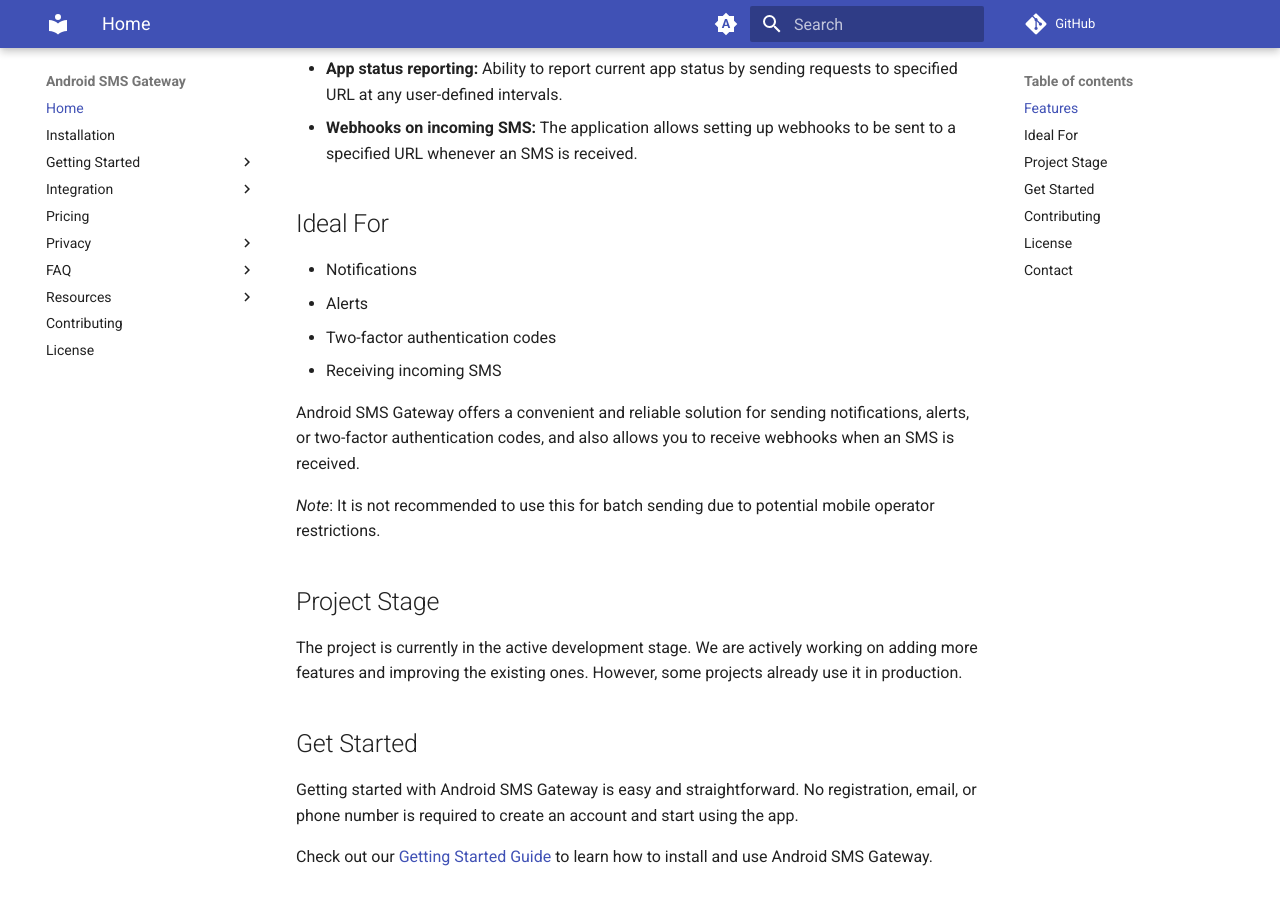
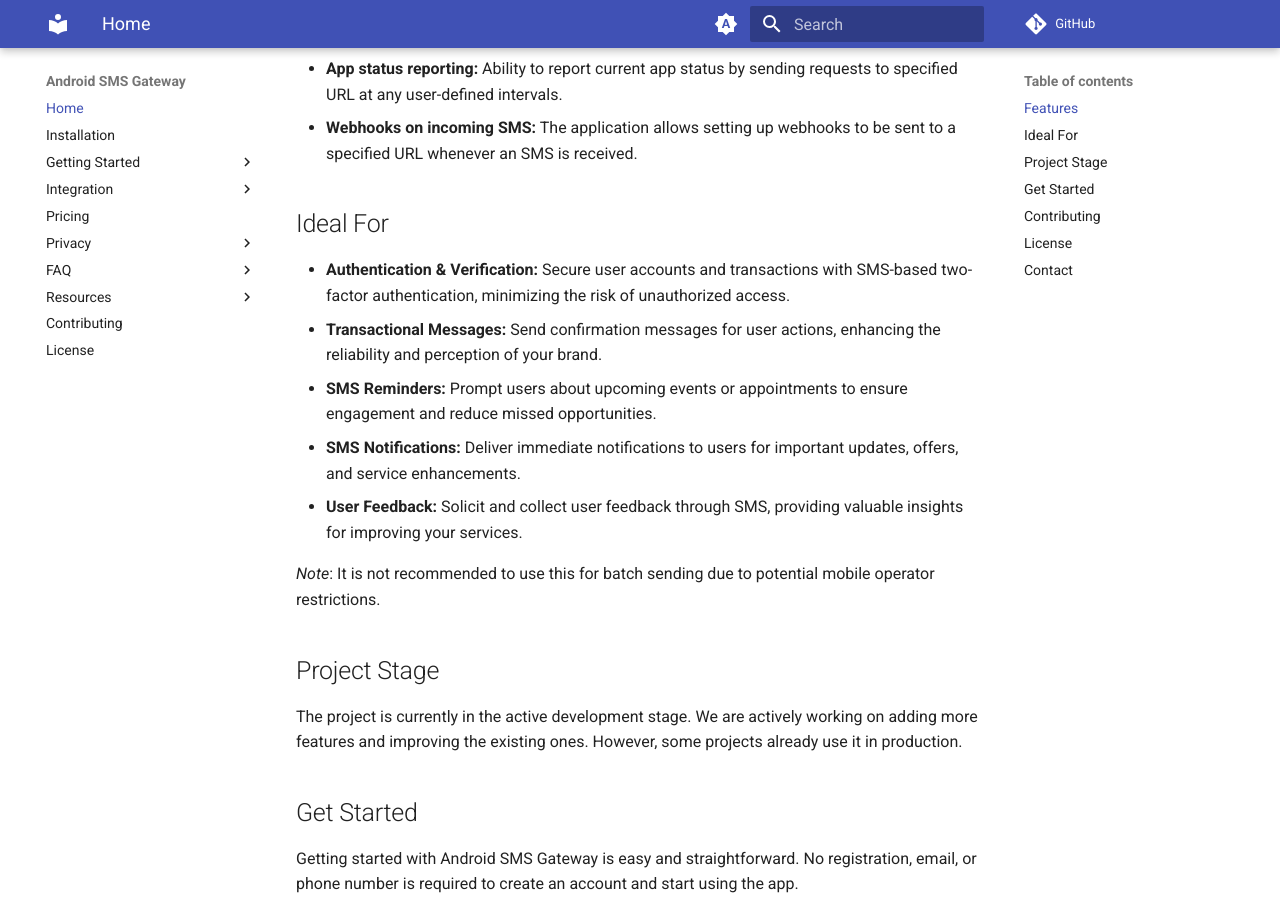
Before and after one commit to android-sms-gateway/docs-web, an MkDocs documentation site: the page built from docs/index.md, in a window 1280 px wide and 900 px high, scrolled down 1592 px. Built offline with MkDocs 1.6.1 and Material for MkDocs 9.7.7, drawn with Linux system fonts in a browser that asks for light colours; comment, search, counter and statistics services are not loaded.

Commit message:
[index] update use cases

```diff
--- a/docs/index.md
+++ b/docs/index.md
@@ -26,12 +26,11 @@
 
 ## Ideal For
 
-- Notifications
-- Alerts
-- Two-factor authentication codes
-- Receiving incoming SMS
-
-Android SMS Gateway offers a convenient and reliable solution for sending notifications, alerts, or two-factor authentication codes, and also allows you to receive webhooks when an SMS is received.
+- **Authentication & Verification:** Secure user accounts and transactions with SMS-based two-factor authentication, minimizing the risk of unauthorized access.
+- **Transactional Messages:** Send confirmation messages for user actions, enhancing the reliability and perception of your brand.
+- **SMS Reminders:** Prompt users about upcoming events or appointments to ensure engagement and reduce missed opportunities.
+- **SMS Notifications:** Deliver immediate notifications to users for important updates, offers, and service enhancements.
+- **User Feedback:** Solicit and collect user feedback through SMS, providing valuable insights for improving your services.
 
 *Note*: It is not recommended to use this for batch sending due to potential mobile operator restrictions.
 
```
